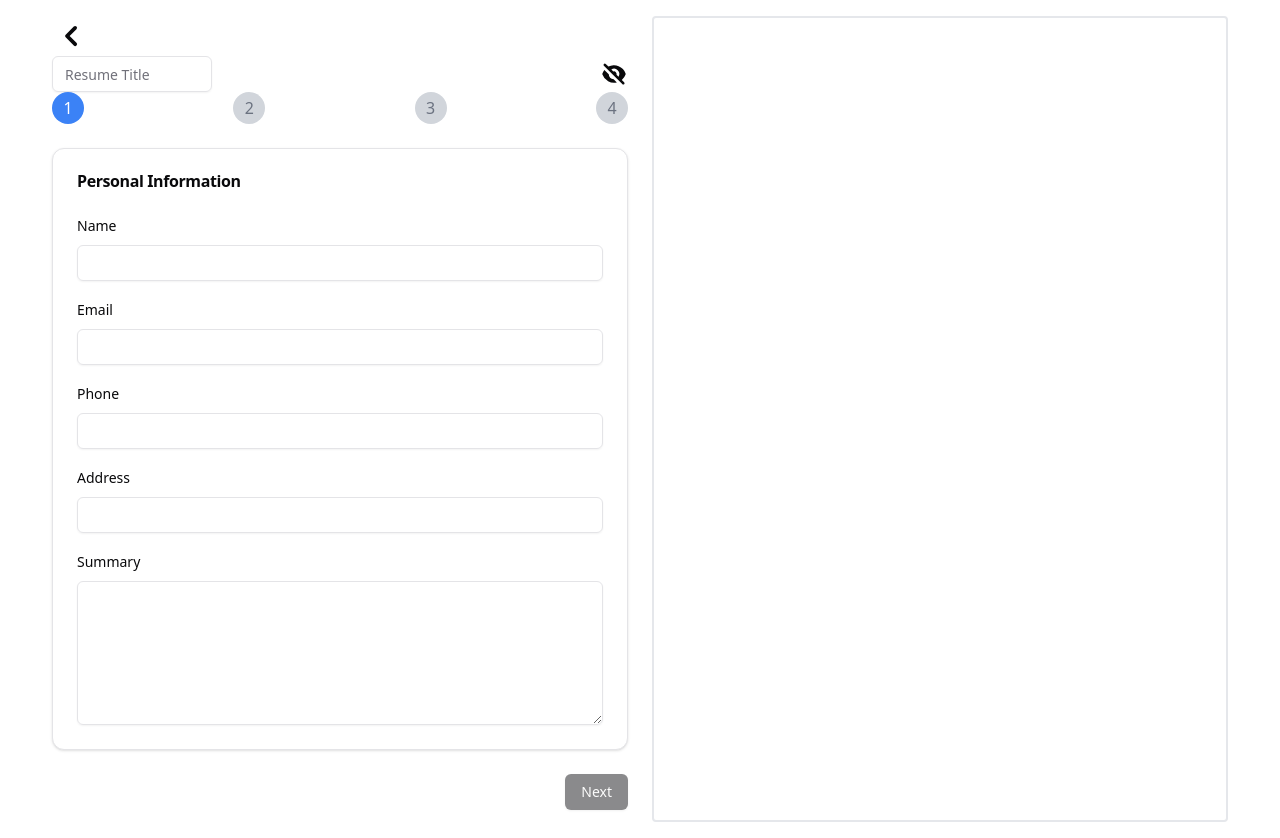
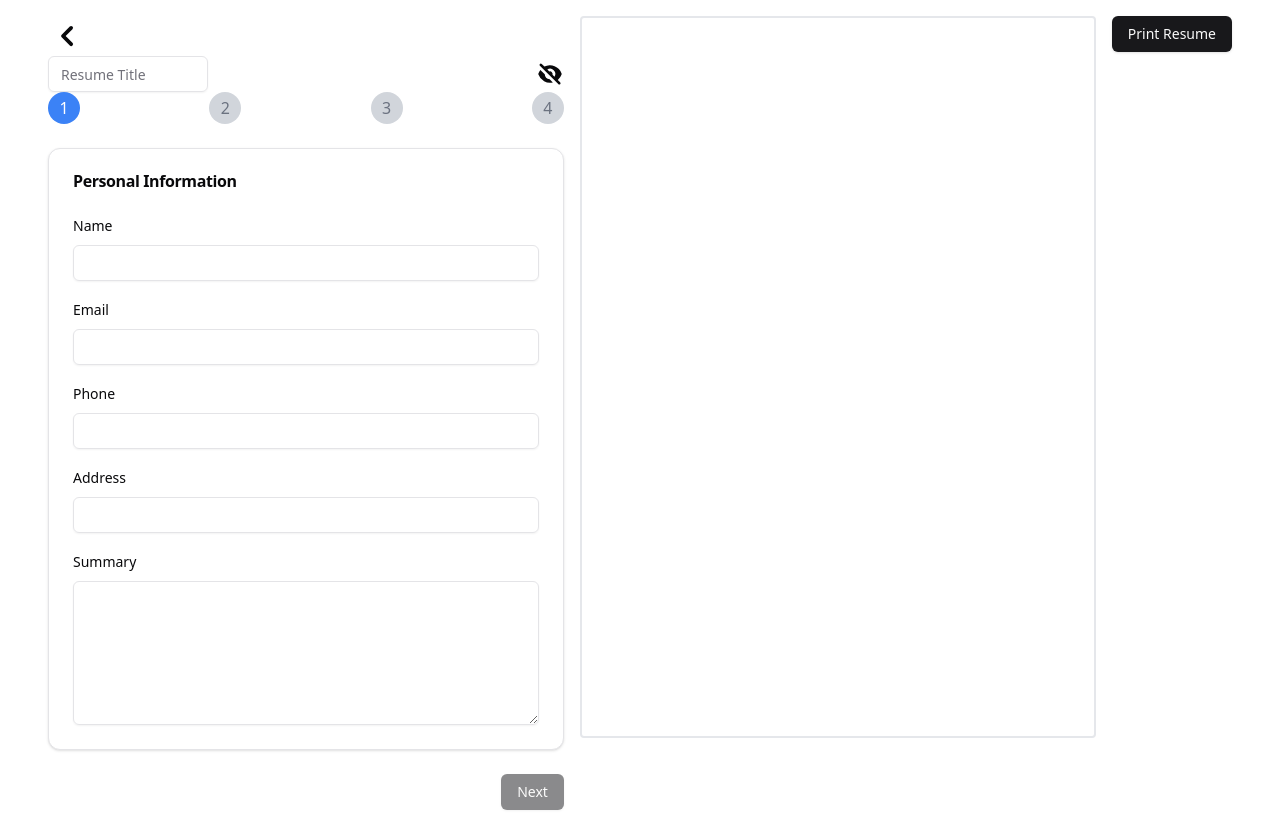
Before and after one commit to Raxza/react-resume-builder, a React (Vite) app: page /resume/create in a window 1280 px wide. Built offline with nearby package versions, Linux system fonts and the light colour scheme.

Commit message:
Merge commit '21ca093728e1d9311601f14e1fc91e533a00d422'

```diff
--- a/src/components/common/ResumePreview.tsx
+++ b/src/components/common/ResumePreview.tsx
@@ -12,31 +12,9 @@ const ResumePreview = ({ resume }: Props) => {
   const { email, phone, address, summary, experiences, educations } = resume;
   const userInfo = [phone, email, address].filter(Boolean).join(" | ");
 
-
-  // const containerRef = useRef<HTMLDivElement>(null);
-  // const pageRef = useRef<HTMLPreElement>(null);
-  // const [innerScale, setInnerScale] = useState(scale);
-
-  // useEffect(() => {
-  //   const handleResize = () => {
-  //     if (containerRef.current && pageRef.current) {
-  //       const currContainerWidth = containerRef.current.clientWidth;
-  //       const currWrapperWidth = pageRef.current.clientWidth;
-  //       const scaleX = currContainerWidth / currWrapperWidth;
-  //       const newScale = Math.min(scaleX, scale);
-  //       setInnerScale(newScale);
-  //     }
-  //   };
-
-  //   window.addEventListener("resize", handleResize);
-  //   handleResize();
-
-  //   return () => window.removeEventListener("resize", handleResize);
-  // },[]);
-
   return (
     <div>
-      <article className="mx-auto xl:m-0 aspect-[5/7] p-4 border-2 rounded-sm border-gray-200
+      <article className="printable mx-auto xl:m-0 aspect-[5/7] p-3 border-2 rounded-sm border-gray-200
       prose prose-hr:border prose-hr:border-gray-200 prose-hr:mb-2 prose-p:mt-0 prose-p:mb-4
       md:text-base break-words dynamic-texts" >
         <h3 className="mb-0">{resume.name.toUpperCase()}</h3>
@@ -57,7 +35,7 @@ const ResumePreview = ({ resume }: Props) => {
                     </span>
                   </div>
                   <em>{position}</em>
-                  <p>{summary}</p>
+                  {/* <p>{summary}</p> */}
                   <ul>
                     {highlights.map((highlight, index) => (
                       <li key={index}>{highlight}</li>
@@ -77,10 +55,10 @@ const ResumePreview = ({ resume }: Props) => {
               return (
                 <article key={index} className="pl-2">
                   <div className="flex justify-between">
-                    <h5>{institution}</h5>
-                    <p>
+                    <h5 className="font-bold">{institution}</h5>
+                    <span>
                       {startDate ? format(startDate, "MMM yyyy") : null} - {endDate ? format(endDate, "MMM yyyy") : isCurrent ? "Present" : ""}
-                    </p>
+                    </span>
                   </div>
                   <em>
                     {education.degree !== DegreeType.Add ? education.degree : education.customDegree} {(education.degree !== DegreeType.Add || education.customDegree) && education.major && `in ${education.major}`}
--- a/src/pages/Resume/create.tsx
+++ b/src/pages/Resume/create.tsx
@@ -8,7 +8,7 @@ import { Input } from '@/components/ui/input';
 import { handleAddResume } from '@/lib/IndexedDB/resumeStore';
 import { useNavigate } from 'react-router-dom';
 import ResumePreview from '@/components/common/ResumePreview';
-import { useState } from "react";
+import { useRef, useState } from "react";
 import { ChevronLeftIcon, EyeIcon, EyeSlashIcon } from "@heroicons/react/16/solid";
 
 const ResumeCreate = () => {
@@ -28,6 +28,7 @@ const ResumeCreate = () => {
   const [showPreview, setShowPreview] = useState(true);
 
   const navigate = useNavigate();
+  const resumePreviewRef = useRef<HTMLDivElement>(null); // Add this ref
 
   const handleSave = async () => {
     const updatedResume = {
@@ -40,6 +41,17 @@ const ResumeCreate = () => {
       navigate('/');
     } else {
       console.error('Error saving resume', result.data);
+    }
+  };
+
+  const handlePrint = () => {
+    if (resumePreviewRef.current) {
+      const printContents = resumePreviewRef.current.innerHTML;
+      const originalContents = document.body.innerHTML;
+      document.body.innerHTML = printContents;
+      window.print();
+      document.body.innerHTML = originalContents;
+      window.location.reload(); // Reload to restore the original content
     }
   };
 
@@ -145,10 +157,13 @@ const ResumeCreate = () => {
         </div>
       </form>
       {showPreview && (
-        <aside className="w-full max-w-xl mx-auto">
+        <aside className="w-full max-w-xl mx-auto" ref-={resumePreviewRef}>
           <ResumePreview resume={resume} scale={0.85} />
         </aside>
       )}
+      <Button type="button" onClick={handlePrint}>
+        Print Resume
+      </Button>
     </main>
   );
 };
--- a/src/pages/Resume/edit.tsx
+++ b/src/pages/Resume/edit.tsx
@@ -13,7 +13,7 @@ import { Input } from '@/components/ui/input';
 import { handleUpdateResume, handleGetResumeById } from '@/lib/IndexedDB/resumeStore';
 import { useNavigate, useParams } from 'react-router-dom';
 import ResumePreview from '@/components/common/ResumePreview';
-import { useEffect, useState } from "react";
+import { useEffect, useRef, useState } from "react";
 import { ChevronLeftIcon, EyeIcon, EyeSlashIcon } from "@heroicons/react/16/solid";
 
 const ResumeEdit = () => {
@@ -32,7 +32,9 @@ const ResumeEdit = () => {
   });
   const [currentPage, setCurrentPage] = useState(0);
   const [showPreview, setShowPreview] = useState(true);
+
   const navigate = useNavigate();
+  const resumePreviewRef = useRef<HTMLDivElement>(null); // Add this ref
 
   useEffect(() => {
     const fetchResume = async () => {
@@ -59,6 +61,17 @@ const ResumeEdit = () => {
       navigate('/');
     } else {
       console.error('Error updating resume', result.data);
+    }
+  };
+
+  const handlePrint = () => {
+    if (resumePreviewRef.current) {
+      const printContents = resumePreviewRef.current.innerHTML;
+      const originalContents = document.body.innerHTML;
+      document.body.innerHTML = printContents;
+      window.print();
+      document.body.innerHTML = originalContents;
+      window.location.reload(); // Reload to restore the original content
     }
   };
 
@@ -168,10 +181,13 @@ const ResumeEdit = () => {
         </div>
       </form>
       {showPreview && (
-        <aside className="w-full max-w-xl mx-auto">
+        <aside className="w-full max-w-xl mx-auto" ref={resumePreviewRef}>
           <ResumePreview resume={resume} scale={0.85} />
         </aside>
       )}
+      <Button type="button" onClick={handlePrint}>
+        Print Resume
+      </Button>
     </main>
   );
 };
--- a/src/styles/page.css
+++ b/src/styles/page.css
@@ -19,7 +19,7 @@
   em,
   strong,
   li {
-        font-size: calc(0.6rem + 0.2cqw);
+    font-size: calc(0.4rem + 0.2cqw);
     line-height: 1.5;
   }
 
@@ -30,7 +30,6 @@
   small {
     font-size: calc(0.4rem + 0.2cqw);
   }
-
 }
 
 .preview-container {
@@ -46,14 +45,14 @@
   /* position: relative; */
   width: 210mm;
   height: 297mm;
-    border: 1px solid #D3D3D3;
+  border: 1px solid #d3d3d3;
 }
 
 .page-container {
   width: 100%;
   height: 100%;
   padding: 8mm 8mm;
-    border: 1px solid #D3D3D3;
+  border: 1px solid #d3d3d3;
   border-radius: 5px;
   background: white;
   box-shadow: 0 0 5px rgba(0, 0, 0, 0.1);
@@ -86,11 +85,21 @@
 }
 
 @media print {
-    .preview-container {
-        display: block;
+  body * {
+    visibility: hidden;
   }
-
-    .page-wrapper {
-        transform: none;
+  .printable * {
+    visibility: visible;
+  }
+  .printable {
+    position: absolute;
+    top: 0;
+    right: 0;
+    bottom: 0;
+    left: 0;
+    margin: 10mm;
+    padding: 0;
+    width: 100%;
+    height: 100%;
   }
 }
```
Also changed, not shown: 2 other files (tests, documents, lock files or other folders). Lines whose indentation alone changed are shown as unchanged.
